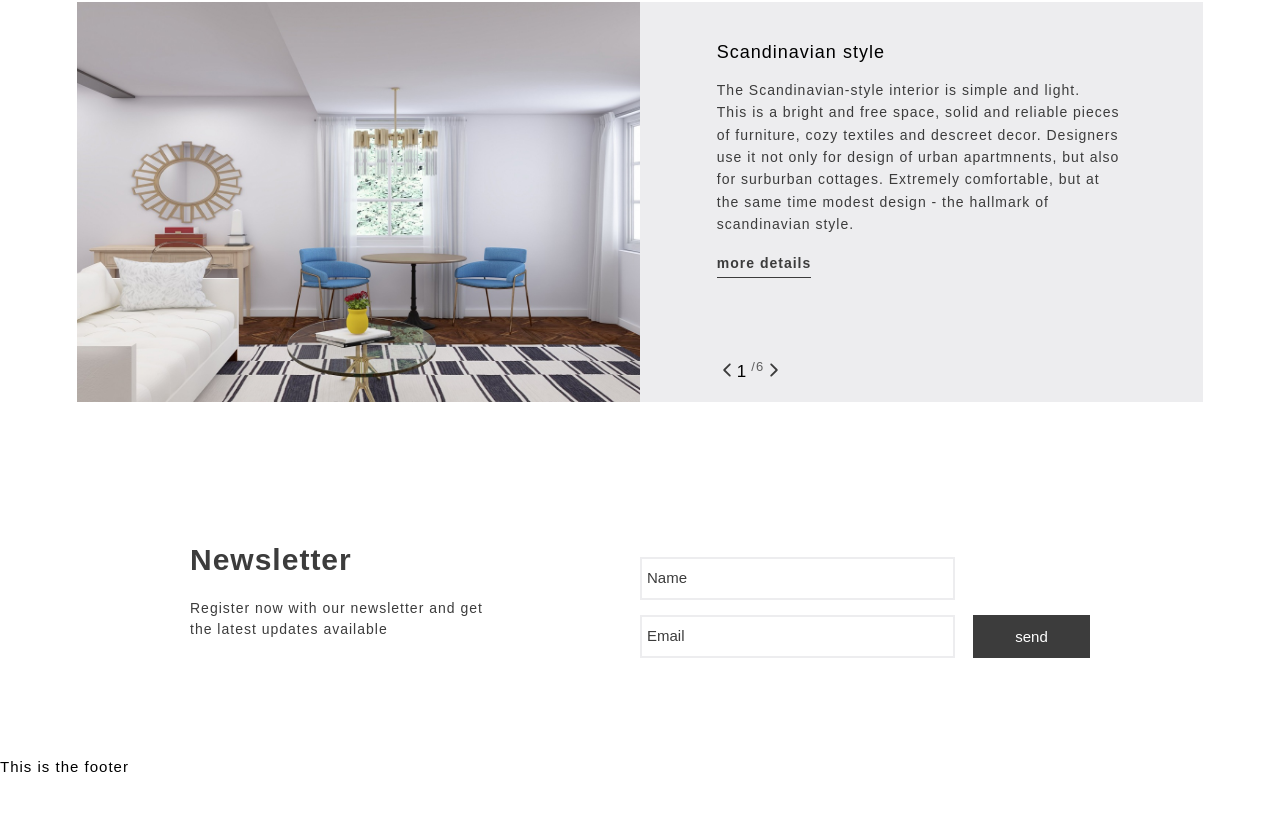
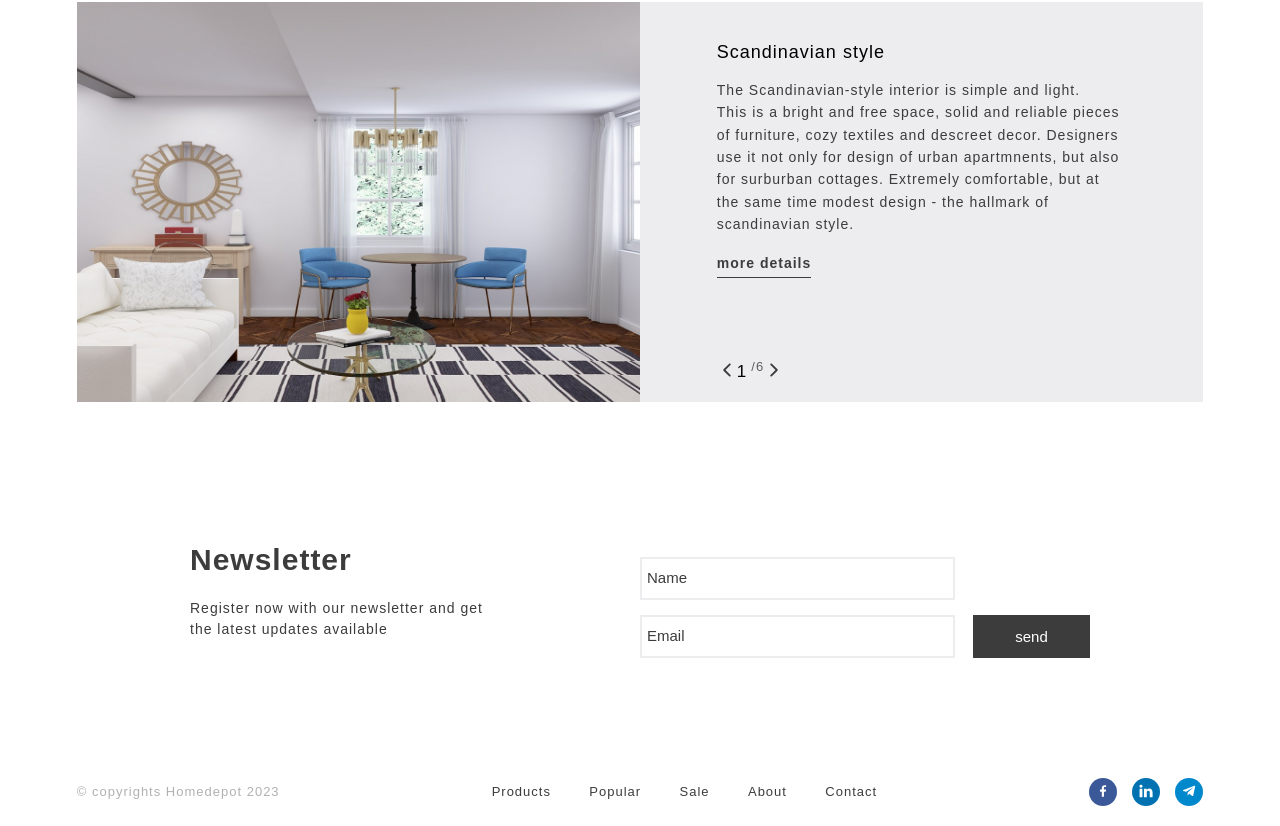
Before and after one commit to Michicko/homedepot, a Next.js app: page / in a window 1280 px wide. Shown: the part 2197-3023 px from the top of the page. Before the commit the page ends 2973 px from the top, so only its background shows below. Built offline with nearby package versions, Linux system fonts and the light colour scheme.

Commit message:
added footer

```diff
--- a/components/Footer.js
+++ b/components/Footer.js
@@ -1,5 +1,45 @@
+import Link from "next/link";
+import styles from "./Footer.module.css";
+import { GrFacebookOption } from "react-icons/gr";
+import { TfiLinkedin } from "react-icons/tfi";
+import { FaTelegramPlane } from "react-icons/fa";
+
 const Footer = () => {
-  return <footer>This is the footer</footer>;
+  return (
+    <footer className={styles.footer}>
+      <p className={styles["footer-copy"]}>
+        &copy; copyrights Homedepot {new Date().getFullYear()}
+      </p>
+      <div className={styles["footer-links"]}>
+        <Link href={"/shop"} className={styles["footer-link"]}>
+          products
+        </Link>
+        <Link href={"/shop"} className={styles["footer-link"]}>
+          popular
+        </Link>
+        <Link href={"/sale"} className={styles["footer-link"]}>
+          sale
+        </Link>
+        <Link href={"/about"} className={styles["footer-link"]}>
+          about
+        </Link>
+        <Link href={"/contact"} className={styles["footer-link"]}>
+          contact
+        </Link>
+      </div>
+      <div className={styles["footer-socials"]}>
+        <button className={`${styles["footer-btn"]} ${styles.face}`}>
+          <GrFacebookOption className={styles["footer-icon"]} />
+        </button>
+        <button className={`${styles["footer-btn"]} ${styles.linkd}`}>
+          <TfiLinkedin className={styles["footer-icon"]} />
+        </button>
+        <button className={`${styles["footer-btn"]} ${styles.tele}`}>
+          <FaTelegramPlane className={styles["footer-icon"]} />
+        </button>
+      </div>
+    </footer>
+  );
 };
 
 export default Footer;
--- /dev/null
+++ b/components/Footer.module.css
@@ -0,0 +1,100 @@
+.footer {
+  width: 100%;
+  padding: 2rem;
+  display: flex;
+  flex-direction: column;
+  align-items: center;
+}
+
+.footer > *:not(:last-child) {
+  margin-bottom: 1rem;
+}
+
+.footer-copy {
+  font-size: 1.3rem;
+  color: rgba(60, 60, 60, 0.4);
+  font-weight: 500;
+  order: 2;
+}
+
+.footer-links {
+  display: flex;
+  align-items: center;
+  order: 1;
+}
+
+.footer-socials {
+  order: 3;
+}
+
+.footer-links > *:not(:last-child) {
+  margin-right: 3vmax;
+}
+
+.footer-socials > *:not(:last-child) {
+  margin-right: 1.5rem;
+}
+
+.footer-link {
+  display: block;
+  font-size: 1.3rem;
+  color: var(--primary-color);
+  text-decoration: none;
+  text-transform: capitalize;
+  font-weight: 500;
+}
+
+.footer-link:hover,
+.footer:active,
+.footer-link.active {
+  color: var(--secondary-color);
+}
+
+.footer-btn {
+  border-radius: 50%;
+  border: none;
+  height: 2.8rem;
+  width: 2.8rem;
+}
+
+.footer-icon {
+  height: 1.4rem;
+  width: 1.4rem;
+  color: var(--white-color);
+}
+
+.footer-btn.face {
+  background: #3b5998;
+}
+.footer-btn.linkd {
+  background: #0072b1;
+}
+.footer-btn.tele {
+  background: #0088cc;
+}
+
+@media only screen and (width > 48rem) {
+  .footer {
+    width: 100%;
+    padding: 2rem 6vmax;
+    display: flex;
+    flex-direction: row;
+    justify-content: space-between;
+  }
+
+  .footer > *:not(:last-child) {
+    margin-bottom: 0;
+  }
+
+  .footer-copy {
+    order: 1;
+  }
+
+  .footer-links {
+    order: 2;
+  }
+
+  .footer-socials {
+    order: 3;
+  }
+}
--- a/pages/index.js
+++ b/pages/index.js
@@ -82,7 +82,14 @@ export default function Home() {
                   .split("\n")
                   .splice(0, 2)
                   .map((text) => {
-                    return <p className={styles["article-text"]}>{text}</p>;
+                    return (
+                      <p
+                        className={styles["article-text"]}
+                        key={generateUniqueId()}
+                      >
+                        {text}
+                      </p>
+                    );
                   })}
               </div>
               <Link
```
